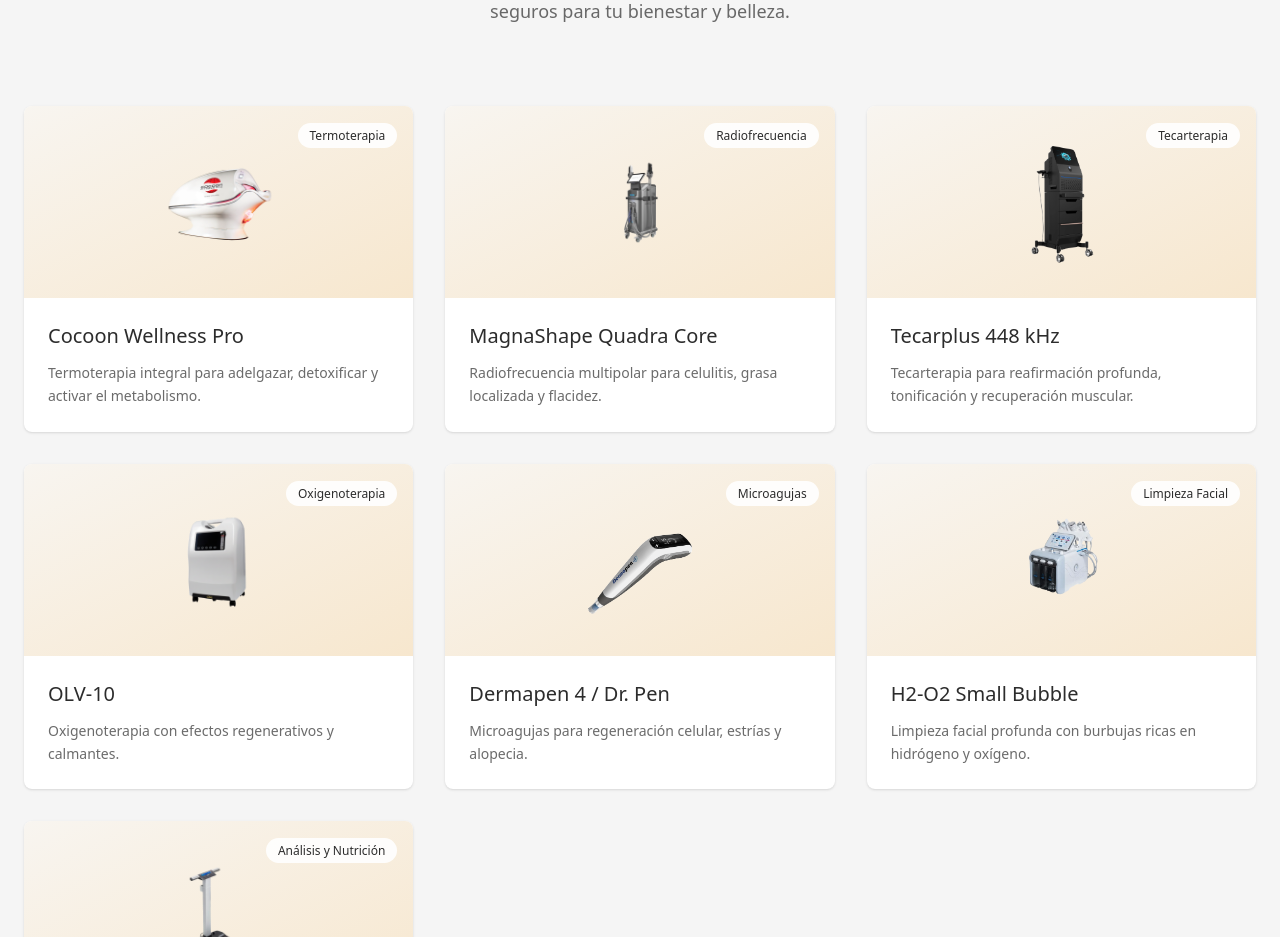
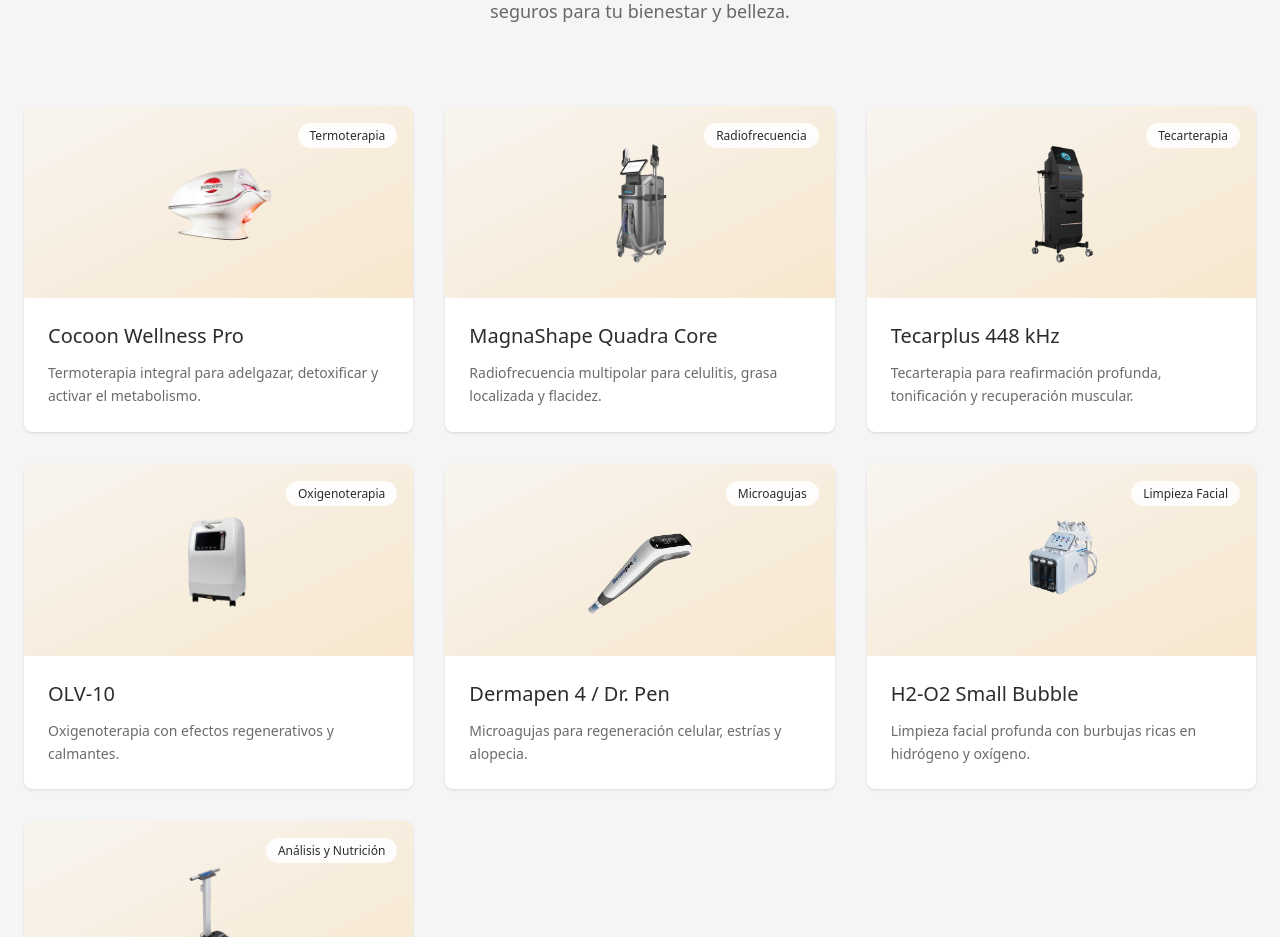
Before and after one commit to viwnie/EquilibrioLine, a Next.js app in the folder equilibrio-line/: page / in a window 1280 px wide. Shown: the part 3020-3957 px from the top of the page. Built offline with nearby package versions, Linux system fonts and the light colour scheme.

Commit message:
fix(Tecnologia): adjust image dimensions for MagnaShape Quadra Core

```diff
--- a/equilibrio-line/app/components/Tecnologia.tsx
+++ b/equilibrio-line/app/components/Tecnologia.tsx
@@ -94,8 +94,8 @@
                     <Image
                       src={equipo.imagen}
                       alt={equipo.nombre}
-                      width={120}
-                      height={120}
+                      width={equipo.nombre === "MagnaShape Quadra Core" ? 180 : 120}
+                      height={equipo.nombre === "MagnaShape Quadra Core" ? 180 : 120}
                       className="object-contain filter group-hover:scale-110 transition-transform duration-500"
                     />
                   )}
```
